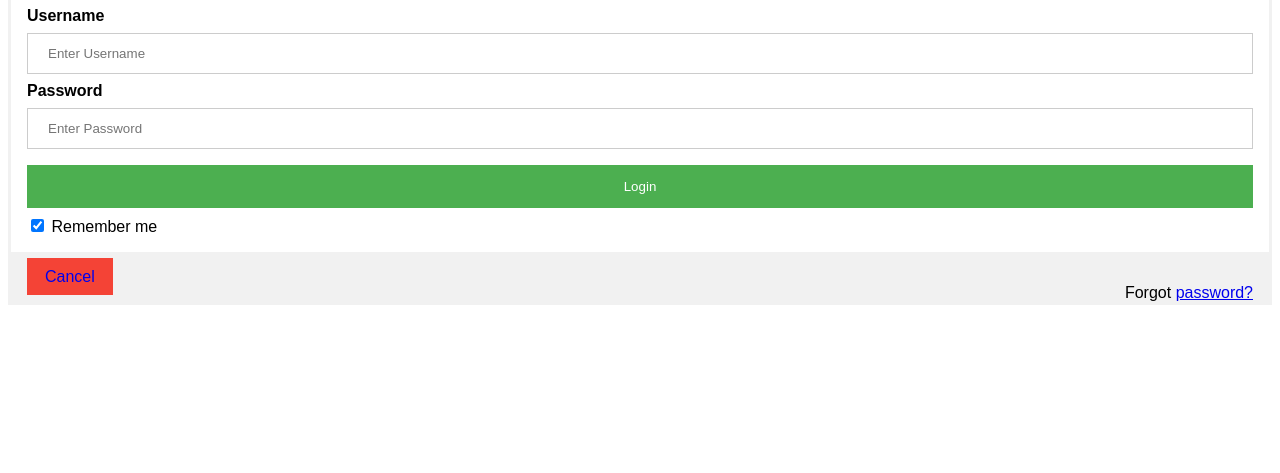
After one commit to jsmalls128/Web-dev-project, a Django app: page /finalproject/login/ in a window 1280 px wide. The commit adds this page. Shown: the part 327-800 px from the top of the page. Run offline with Django 3.2, Linux system fonts and the light colour scheme.

Commit message:
login changes

```diff
--- /dev/null
+++ b/frisbee/forms.py
@@ -0,0 +1,5 @@
+from django import forms
+
+class LoginForm(forms.Form):
+   user = forms.CharField(max_length = 100)
+   password = forms.CharField(widget = forms.PasswordInput())
--- /dev/null
+++ b/frisbee/templates/login.html
@@ -0,0 +1,98 @@
+<!DOCTYPE html>
+<html>
+<head>
+<meta name="viewport" content="width=device-width, initial-scale=1">
+<style>
+body {font-family: Arial, Helvetica, sans-serif;}
+form {border: 3px solid #f1f1f1;}
+
+input[type=text], input[type=password] {
+    width: 100%;
+    padding: 12px 20px;
+    margin: 8px 0;
+    display: inline-block;
+    border: 1px solid #ccc;
+    box-sizing: border-box;
+}
+
+button {
+    background-color: #4CAF50;
+    color: white;
+    padding: 14px 20px;
+    margin: 8px 0;
+    border: none;
+    cursor: pointer;
+    width: 100%;
+}
+
+button:hover {
+    opacity: 0.8;
+}
+
+.cancelbtn {
+    width: auto;
+    padding: 10px 18px;
+    background-color: #f44336;
+}
+
+.imgcontainer {
+    text-align: center;
+    margin: 24px 0 12px 0;
+}
+
+img.avatar {
+    width: 20%;
+    border-radius: 50%;
+}
+
+.container {
+    padding: 16px;
+}
+
+span.psw {
+    float: right;
+    padding-top: 16px;
+}
+
+/* Change styles for span and cancel button on extra small screens */
+@media screen and (max-width: 300px) {
+    span.psw {
+       display: block;
+       float: none;
+    }
+    .cancelbtn {
+       width: 100%;
+    }
+}
+</style>
+</head>
+<body>
+
+<h2>Login Form</h2>
+
+<form action="" method="POST" {% csrf_token %}>
+  <div class="imgcontainer">
+    <img src="https://www.w3schools.com/howto/img_avatar2.png" alt="Avatar" class="avatar">
+  </div>
+
+  <div class="container">
+    <label for="uname"><b>Username</b></label>
+    <input type="text" placeholder="Enter Username" name="uname" required>
+
+    <label for="psw"><b>Password</b></label>
+    <input type="password" placeholder="Enter Password" name="psw" required>
+
+    <button type="submit">Login</button>
+    <label>
+      <input type="checkbox" checked="checked" name="remember"> Remember me
+    </label>
+  </div>
+
+  <div class="container" style="background-color:#f1f1f1">
+    <a href="http://172.19.50.140/finalproject/" style="text-decoration:none" class="cancelbtn">Cancel</a>
+    <span class="psw">Forgot <a href="#">password?</a></span>
+  </div>
+</form>
+
+</body>
+</html>
--- a/frisbee/urls.py
+++ b/frisbee/urls.py
@@ -4,4 +4,5 @@ from . import views
 
 urlpatterns = [
     path('', views.index, name='home'),
+    path('login/', views.login, name='login'),
 ]
--- a/frisbee/views.py
+++ b/frisbee/views.py
@@ -1,7 +1,19 @@
-from django.shortcuts import render
+from django.shortcuts import render, redirect
 # Create your views here.
 from django.http import HttpResponse
-
+from frisbee.forms import LoginForm
 
 def index(request):
     return render(request,'home.html')
+
+def login(request):
+  username = "not logged in"
+  if request.method == "POST":
+    #Get the posted form
+    MyLoginForm = LoginForm(request.POST)
+    if MyLoginForm.is_valid():
+      username = MyLoginForm.cleaned_data['username']
+    return redirect(loginerror)
+  else:
+    MyLoginForm = LoginForm()
+  return render(request,'login.html')
```
Also changed, not shown: frisbee/templates/home.html (+4 -4 lines).
